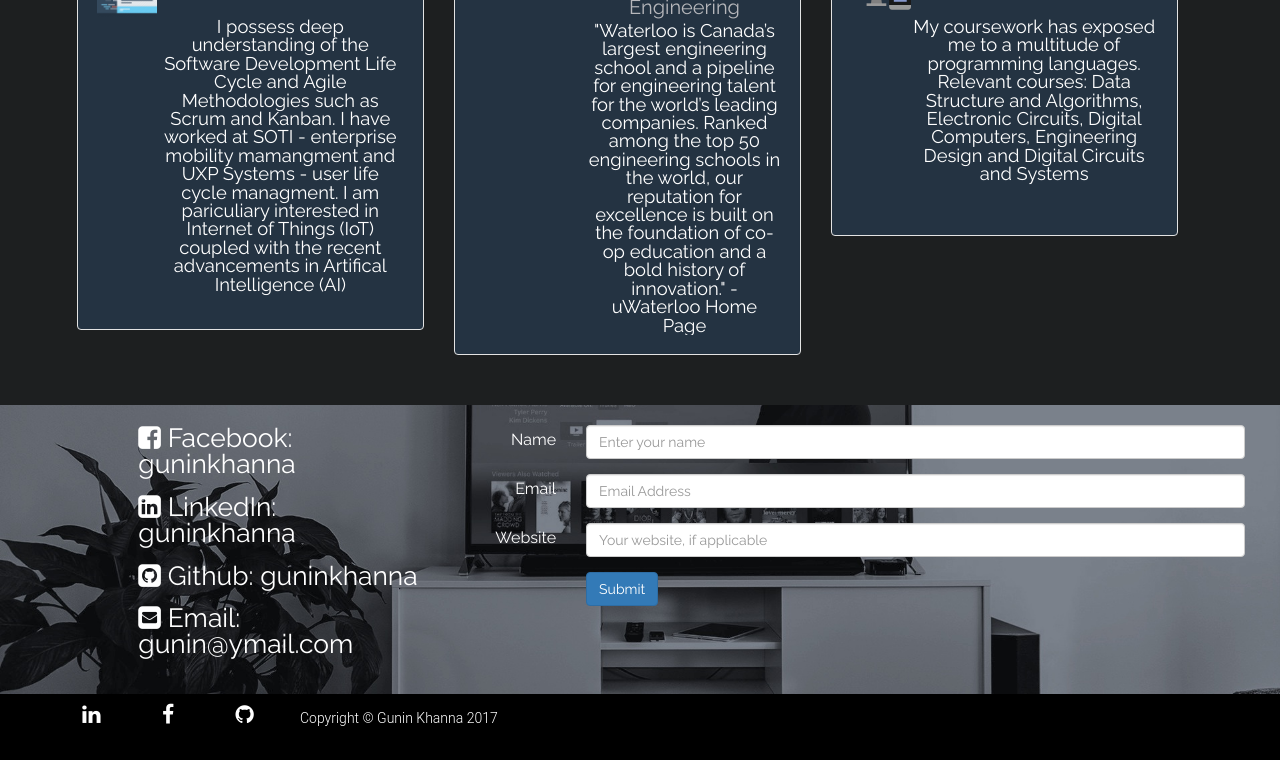
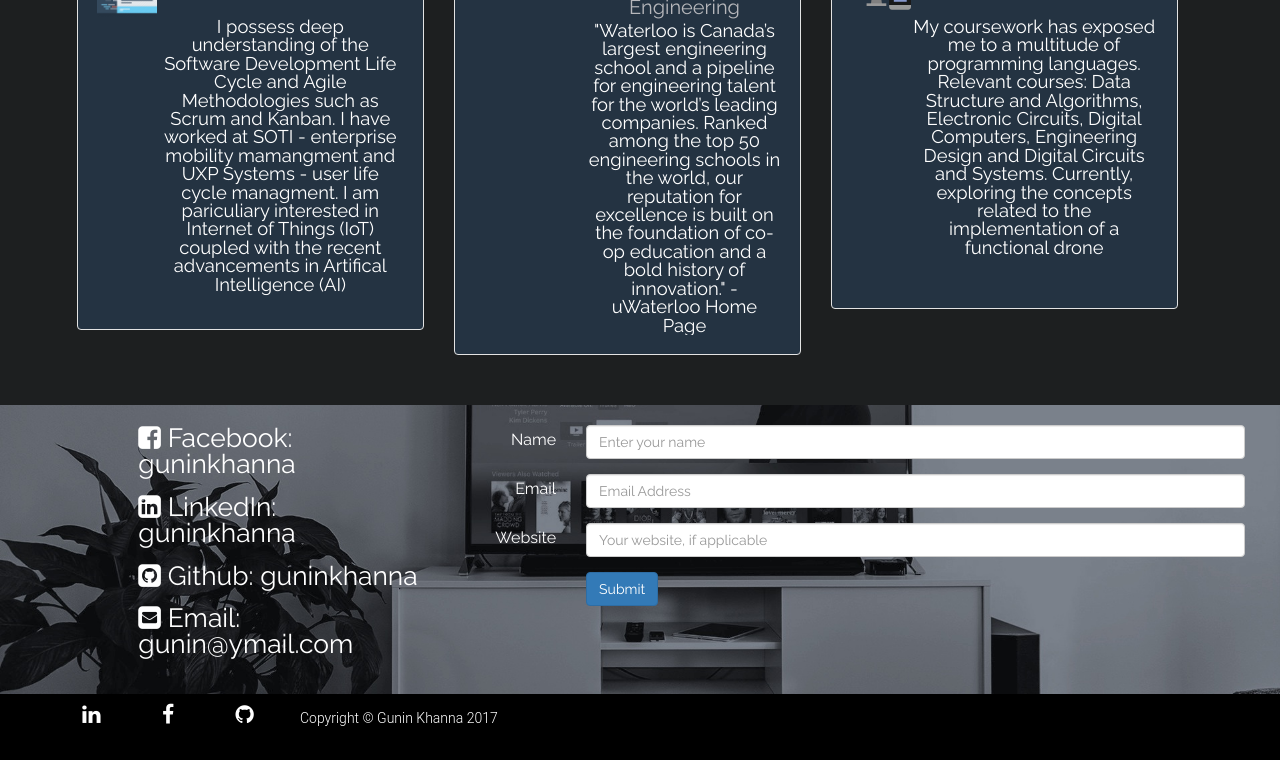
Before and after one commit to guninkhanna/OldWebsite, a plain HTML site: page index.html in a window 1280 px wide. Shown: the part 953-1713 px from the top of the page. Drawn offline with nearby package versions, Linux system fonts and the light colour scheme; files whose address does not match are found by name.

Commit message:
Update index.html

```diff
--- a/index.html
+++ b/index.html
@@ -218,7 +218,7 @@
      <h4 class="media-heading">Software & Hardware Development</h4>
      <br>
 
-        <p style="font-size:2.3vmin"> My coursework has exposed me to a multitude of programming languages. Relevant courses: Data Structure and Algorithms, Electronic Circuits, Digital Computers, Engineering Design and Digital Circuits and Systems</p>
+        <p style="font-size:2.3vmin"> My coursework has exposed me to a multitude of programming languages. Relevant courses: Data Structure and Algorithms, Electronic Circuits, Digital Computers, Engineering Design and Digital Circuits and Systems. Currently, exploring the concepts related to the implementation of a functional drone</p>
         <br>
         <br>
 
```
